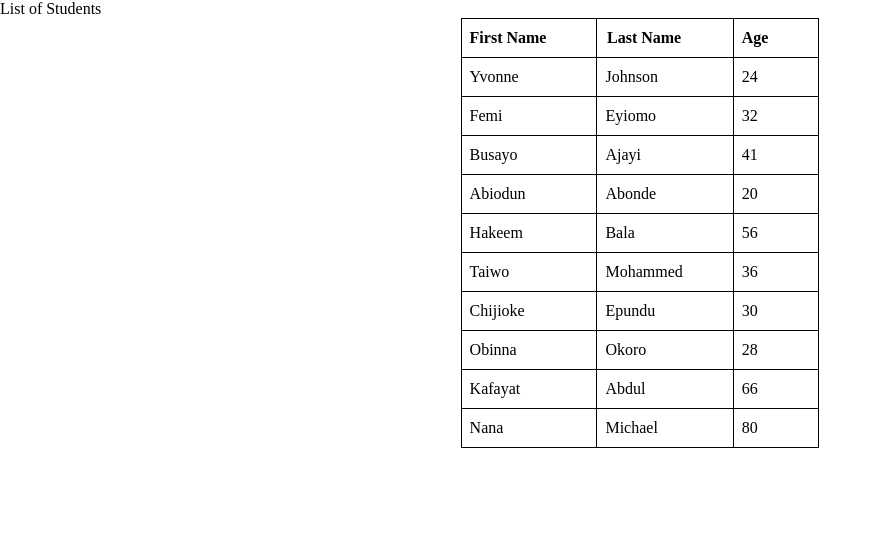
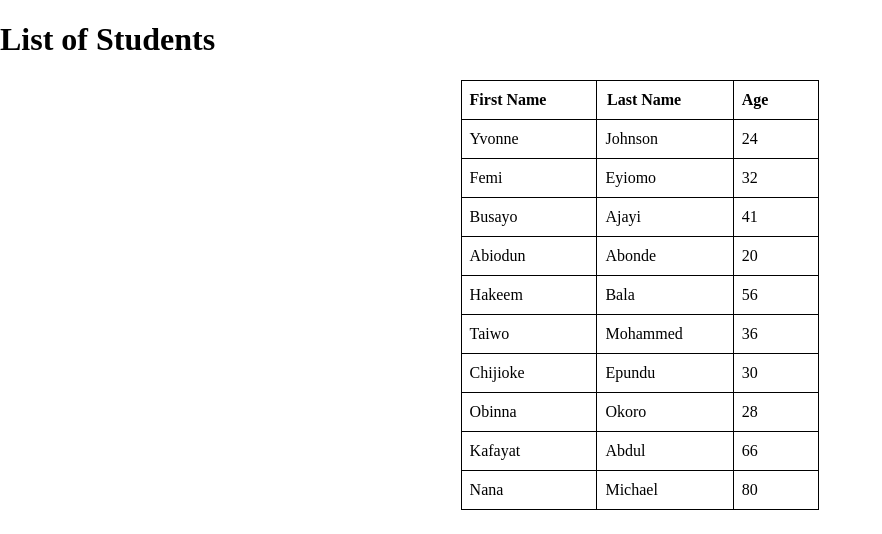
Before and after one commit to Isreal4000/Just_Project_Task_2, a plain HTML site: page index.html in a window 1280 px wide. Shown: the whole page, without its empty margins (0-882 px from the left). Drawn offline with Linux system fonts and the light colour scheme.

Commit message:
Update index.html

```diff
--- a/index.html
+++ b/index.html
@@ -12,7 +12,7 @@
   </head>
 
   <body>
-    <caption>List of Students</caption>
+    <h1>List of Students</h1>
     <table>
       <thead>
         <tr>
```
